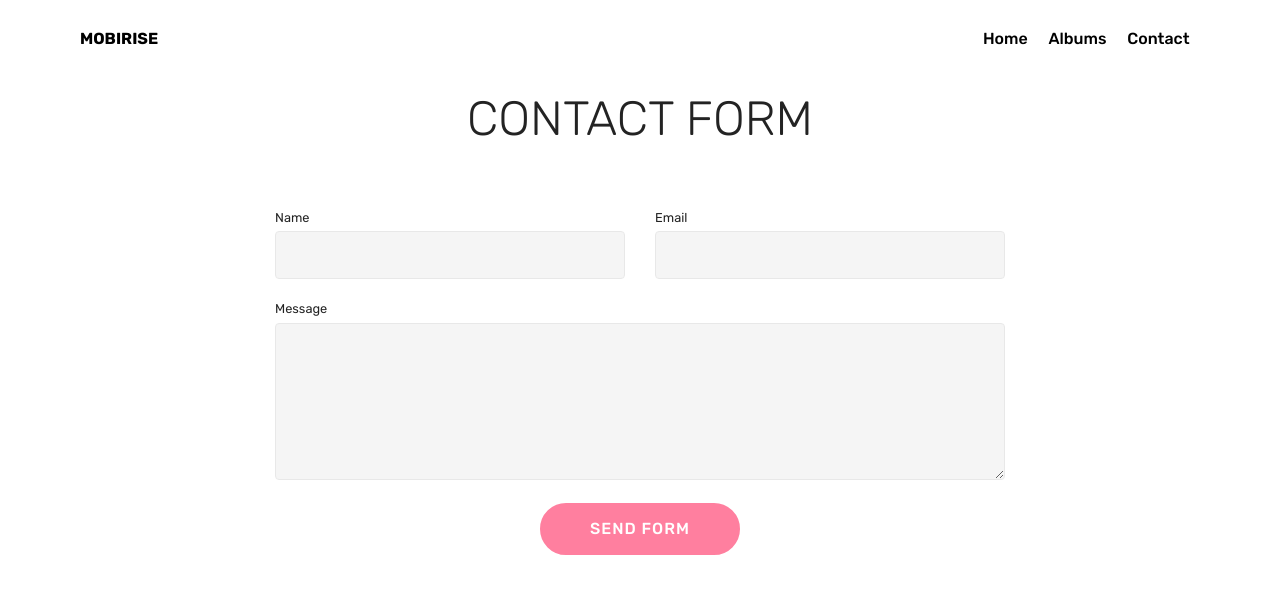
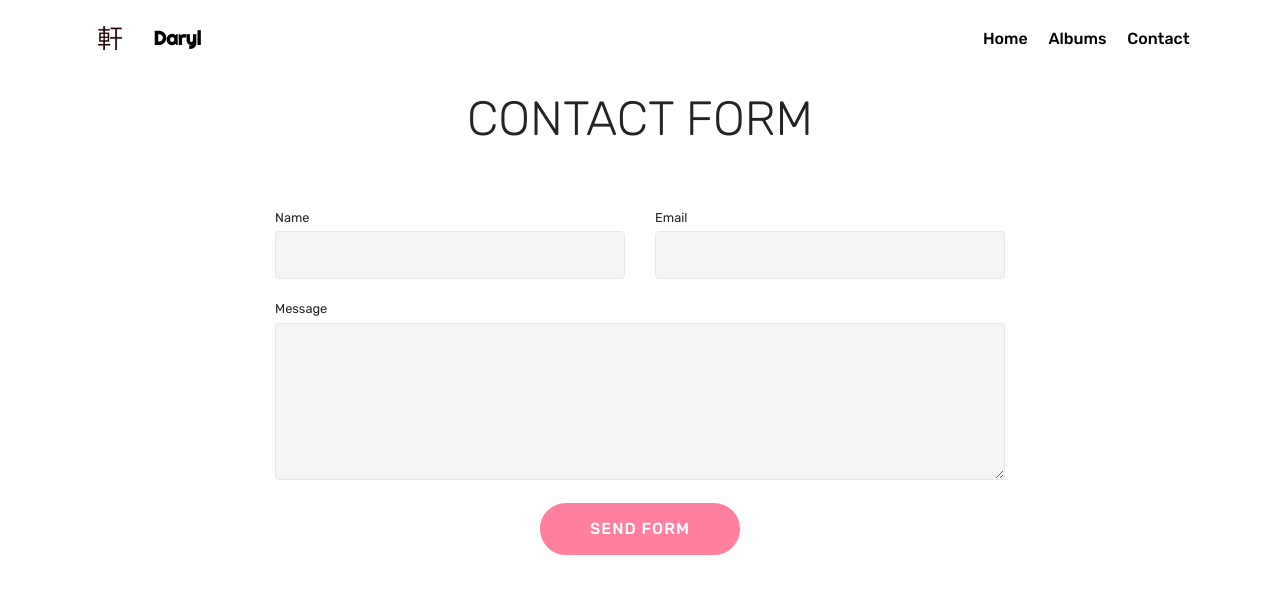
Before and after one commit to testingdaryl/home, a plain HTML site: page page2.html in a window 1280 px wide. Drawn offline with Linux system fonts and the light colour scheme.

Commit message:
create github pages

```diff
--- a/page2.html
+++ b/page2.html
@@ -6,7 +6,7 @@
   <meta http-equiv="X-UA-Compatible" content="IE=edge">
   <meta name="generator" content="Mobirise v4.8.1, mobirise.com">
   <meta name="viewport" content="width=device-width, initial-scale=1, minimum-scale=1">
-  <link rel="shortcut icon" href="assets/images/pulauketam-11-214x214.jpg" type="image/x-icon">
+  <link rel="shortcut icon" href="assets/images/-200x200.png" type="image/x-icon">
   <meta name="description" content="Web Site Generator Description">
   <title>Contact</title>
   <link rel="stylesheet" href="assets/web/assets/mobirise-icons/mobirise-icons.css">
@@ -37,12 +37,12 @@
         </button>
         <div class="menu-logo">
             <div class="navbar-brand">
-
-                <span class="navbar-caption-wrap">
-                    <a class="navbar-caption text-black display-4" href="https://mobirise.com">
-                        MOBIRISE
+                <span class="navbar-logo">
+                    <a href="https://mobirise.com">
+                        <img src="assets/images/-200x200.png" alt="Mobirise" title="" style="height: 3.8rem;">
                     </a>
                 </span>
+                <span class="navbar-caption-wrap"><a class="navbar-caption text-black display-5" href="https://mobirise.com">Daryl</a></span>
             </div>
         </div>
         <div class="collapse navbar-collapse" id="navbarSupportedContent">
@@ -58,7 +58,7 @@
     </nav>
 </section>
 
-<section class="engine"><a href="https://mobiri.se">Mobirise</a></section><section class="mbr-section form1 cid-r7pLt7XXkR" id="form1-19">
+<section class="engine"><a href="https://mobiri.se/h">create a web page for free</a></section><section class="mbr-section form1 cid-r7pLt7XXkR" id="form1-19">
 
 
 
@@ -78,7 +78,7 @@
             <div class="media-container-column col-lg-8" data-form-type="formoid">
                     <div data-form-alert="" hidden="">Thanks for filling out the form!</div>
 
-                    <form class="mbr-form" action="https://mobirise.com/" method="post" data-form-title="Mobirise Form"><input type="hidden" name="email" data-form-email="true" value="KlNLS+gAwHbWwBI0D8vr+OQONGxrg10gjU9Gcf7sgrSPseYMNtYvoc3Uh4TFism2qEVZx9DFgLJAfUMI6X/Qsq3ypWpAnsQhu9OzW7w0ItCKI+7nIZ9t/6y1X7+O4hBF" data-form-field="Email">
+                    <form class="mbr-form" action="https://mobirise.com/" method="post" data-form-title="Mobirise Form"><input type="hidden" name="email" data-form-email="true" value="FKpN9IafxrkN8oddoqNQ3lKpVxtSO6jbeWs1jD7cKMQ8pQY8fcieCbNZKxbKh8JRxZrahmC9PrsLnq5Cgoc+Pj77RbB7pU1lyyNvWQYBGvA1uf5+D7ZsCFnbVoSVRHdW" data-form-field="Email">
                         <div class="row row-sm-offset">
                             <div class="col-md-4 multi-horizontal" data-for="name">
                                 <div class="form-group">
```
Also changed, not shown: assets/images/hashes.json (+1 -1 lines), index.html (+6 -6 lines), page1.html (+6 -6 lines), assets/images/-200x200.png (added), 1 other file.
